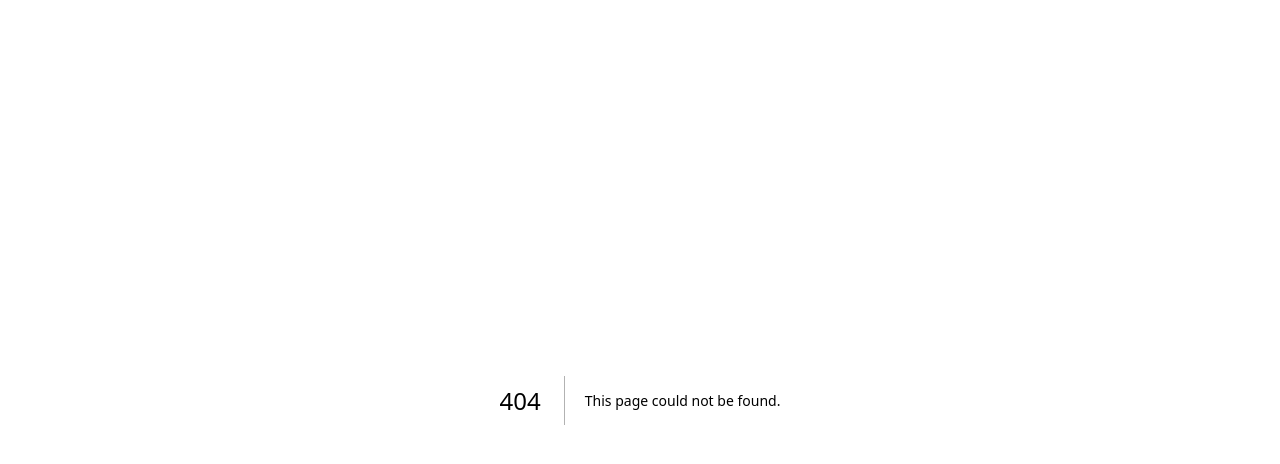
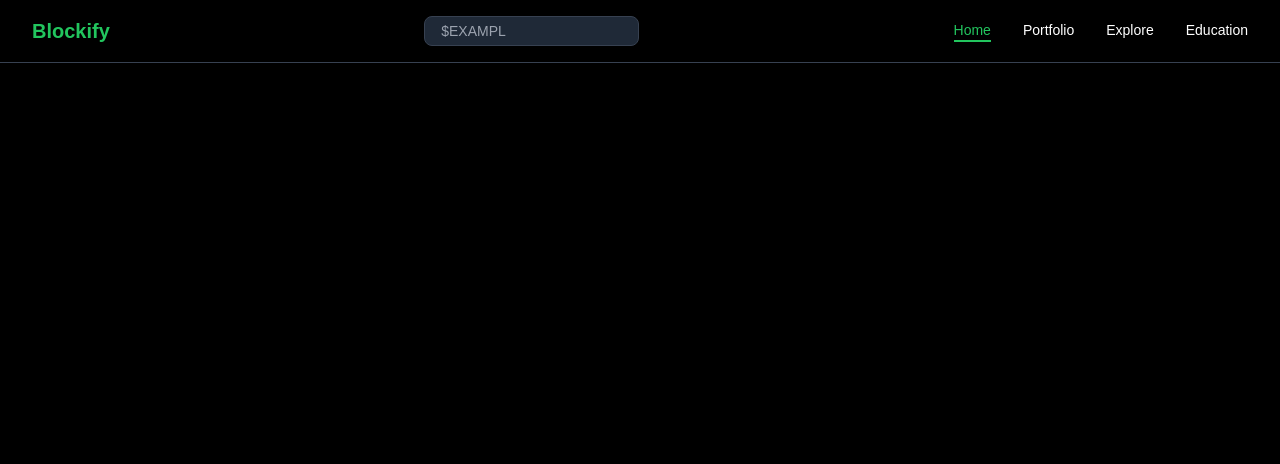
Before and after one commit to joshjohnn/blockify, a Next.js app: page /portfolio in a window 1280 px wide. Before the commit this address had no page. Shown: the top 464 px of the page. Built offline with nearby package versions, Linux system fonts and the light colour scheme.

Commit message:
added navbar

```diff
--- /dev/null
+++ b/app/components/Navbar.tsx
@@ -0,0 +1,26 @@
+
+import Link from 'next/link';
+
+const Navbar = () => {
+    return (
+      <header className="w-full flex items-center justify-between px-8 py-4 border-b border-gray-700">
+        <div className="text-green-500 text-xl font-bold">Blockify</div>
+        <input
+          type="text"
+          placeholder="$EXAMPL"
+          className="bg-gray-800 text-white text-sm px-4 py-1 rounded-lg outline-none border border-gray-700 focus:border-green-500"
+        />
+        <nav className="flex gap-8 text-sm">
+        <Link className="text-green-500 border-b-2 border-green-500 hover:text-green-600 focus:ring-2 focus:ring-green-500" href="/">
+          Home
+        </Link>
+          <a href="/portfolio" className="hover:text-green-500">Portfolio</a>
+          <a href="#" className="hover:text-green-500">Explore</a>
+          <a href="#" className="hover:text-green-500">Education</a>
+        </nav>
+      </header>
+    )
+
+}
+
+export default Navbar;
--- a/app/page.tsx
+++ b/app/page.tsx
@@ -1,29 +1,21 @@
 "use client";
+
+import Link from 'next/link';
+
 
 import React from "react";
 import BitcoinChart from "./components/BitcoinChart";
 import Watchlist from "./components/Watchlist";
+import Navbar from './components/Navbar';
+
+
 
 export default function Home() {
   return (
     <div className="bg-black text-white min-h-screen flex flex-col">
+      <Navbar />
       {/* Navbar */}
-      <header className="w-full flex items-center justify-between px-8 py-4 border-b border-gray-700">
-        <div className="text-green-500 text-xl font-bold">Blockify</div>
-        <input
-          type="text"
-          placeholder="$EXAMPL"
-          className="bg-gray-800 text-white text-sm px-4 py-1 rounded-lg outline-none border border-gray-700 focus:border-green-500"
-        />
-        <nav className="flex gap-8 text-sm">
-          <a href="#" className="text-green-500 border-b-2 border-green-500">
-            Home
-          </a>
-          <a href="#" className="hover:text-green-500">Portfolio</a>
-          <a href="#" className="hover:text-green-500">Explore</a>
-          <a href="#" className="hover:text-green-500">Education</a>
-        </nav>
-      </header>
+
 
       {/* Main Section */}
       <main className="flex-grow p-8 grid grid-cols-3 gap-6">
--- /dev/null
+++ b/app/portfolio/page.tsx
@@ -0,0 +1,17 @@
+"use client";
+
+import React from "react";
+import Navbar from "../components/Navbar";
+
+
+export default function Portfolio() {
+  return (
+    <div className="bg-black text-white min-h-screen flex flex-col">
+    <Navbar />
+
+      {/* Main Section */}
+      <main className="flex-grow p-8 grid grid-cols-3 gap-6">
+      </main>
+    </div>
+  );
+}
```
